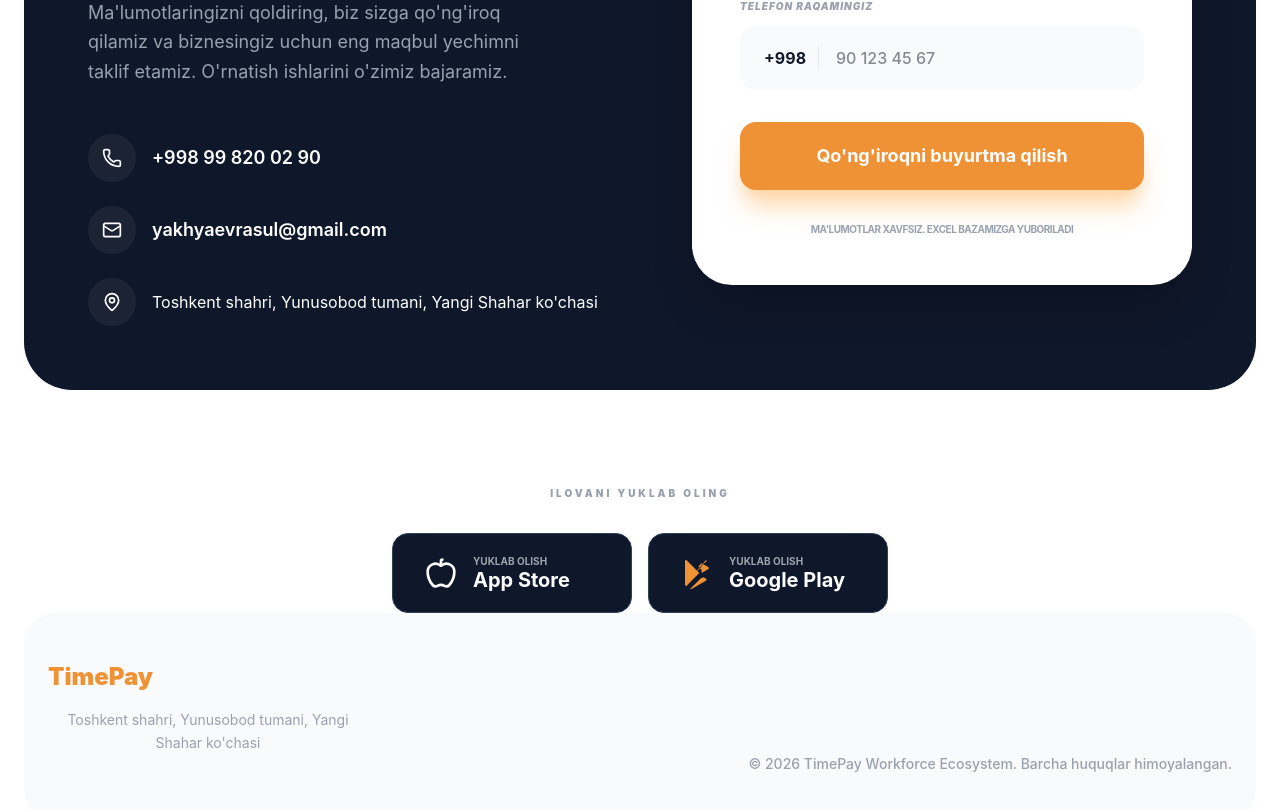
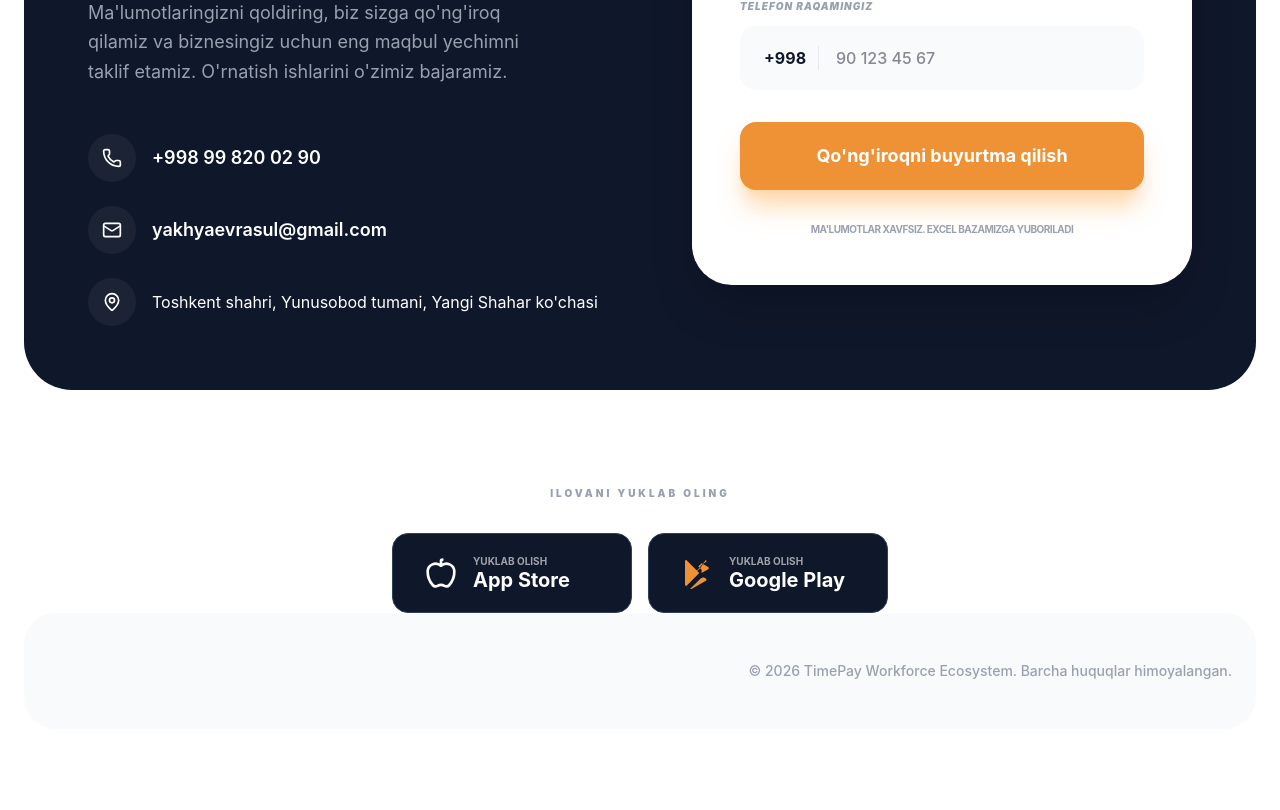
Before and after one commit to AsadbekProgrammer/timepay, a React (Vite) app: page / in a window 1280 px wide. Shown: the part 6864-7674 px from the top of the page. After the commit the page ends 7617 px from the top, so only its background shows below. Built offline with nearby package versions, Linux system fonts and the light colour scheme.

Commit message:
Update Footer.jsx

```diff
--- a/src/components/Footer.jsx
+++ b/src/components/Footer.jsx
@@ -47,12 +47,7 @@
       <footer className="w-full px-4 md:px-6 pb-6">
           <div className="bg-[#F9FAFB] w-full rounded-[32px] mx-auto px-6 py-12 md:justify-between gap-8 items-center overflow-hidden text-center">
             <div className="space-y-4 flex-shrink-0 flex flex-col items-center md:items-start w-full md:w-auto">
-            <div className="text-2xl font-black text-tp-orange leading-none h-8 flex items-center">
-              TimePay
-            </div>
-            <p className="text-gray-400 text-sm max-w-xs leading-relaxed mx-auto md:mx-0">
-              Toshkent shahri, Yunusobod tumani, Yangi Shahar ko'chasi
-            </p>
+
           </div>
 
           {/* 4. whitespace-normal md:whitespace-nowrap:
```
